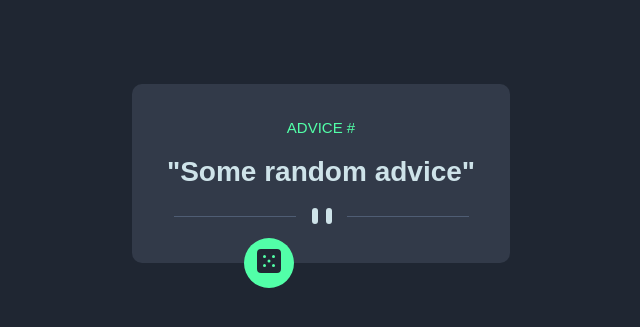
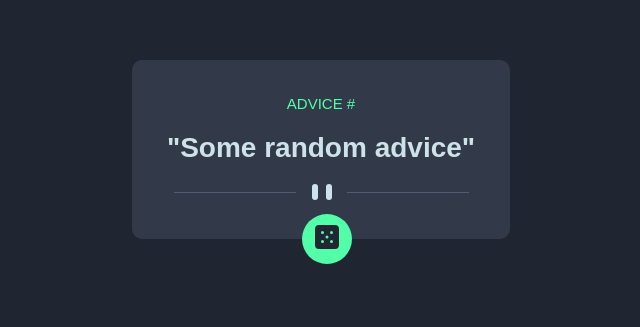
Before and after one commit to chaw-bot/advice-generator, a website: page index.html in a window 1280 px wide. Shown: the part 211-538 px from the top of the page, without its empty margins (319-959 px from the left). Drawn offline with Linux system fonts and the light colour scheme; a web font is replaced by a local one.

Commit message:
Style desktop version

```diff
--- a/index.html
+++ b/index.html
@@ -11,11 +11,11 @@
   <body>
     <main>
       <h1>ADVICE #</h1>
-      <section>
+      <div>
         <p>"Some random advice"</p>
         <img src="images/pattern-divider-mobile.svg" alt="rated svg" class="image" />
-      </section>
-      <button><img src="images/icon-dice.svg" alt="rated svg" class="icon" /></button>
+      </div>
+      <button type="button"><img src="images/icon-dice.svg" alt="rated svg" class="icon" /></button>
     </main>
   </body>
 </html>
--- a/style.css
+++ b/style.css
@@ -55,3 +55,13 @@ button:hover {
   box-shadow: 0 0 20px 2px hsl(150, 100%, 66%);
   cursor: pointer;
 }
+
+@media only screen and (min-width: 768px) {
+  body {
+    padding: 25%;
+  }
+
+  button {
+    left: 48.5%;
+  }
+}
```
